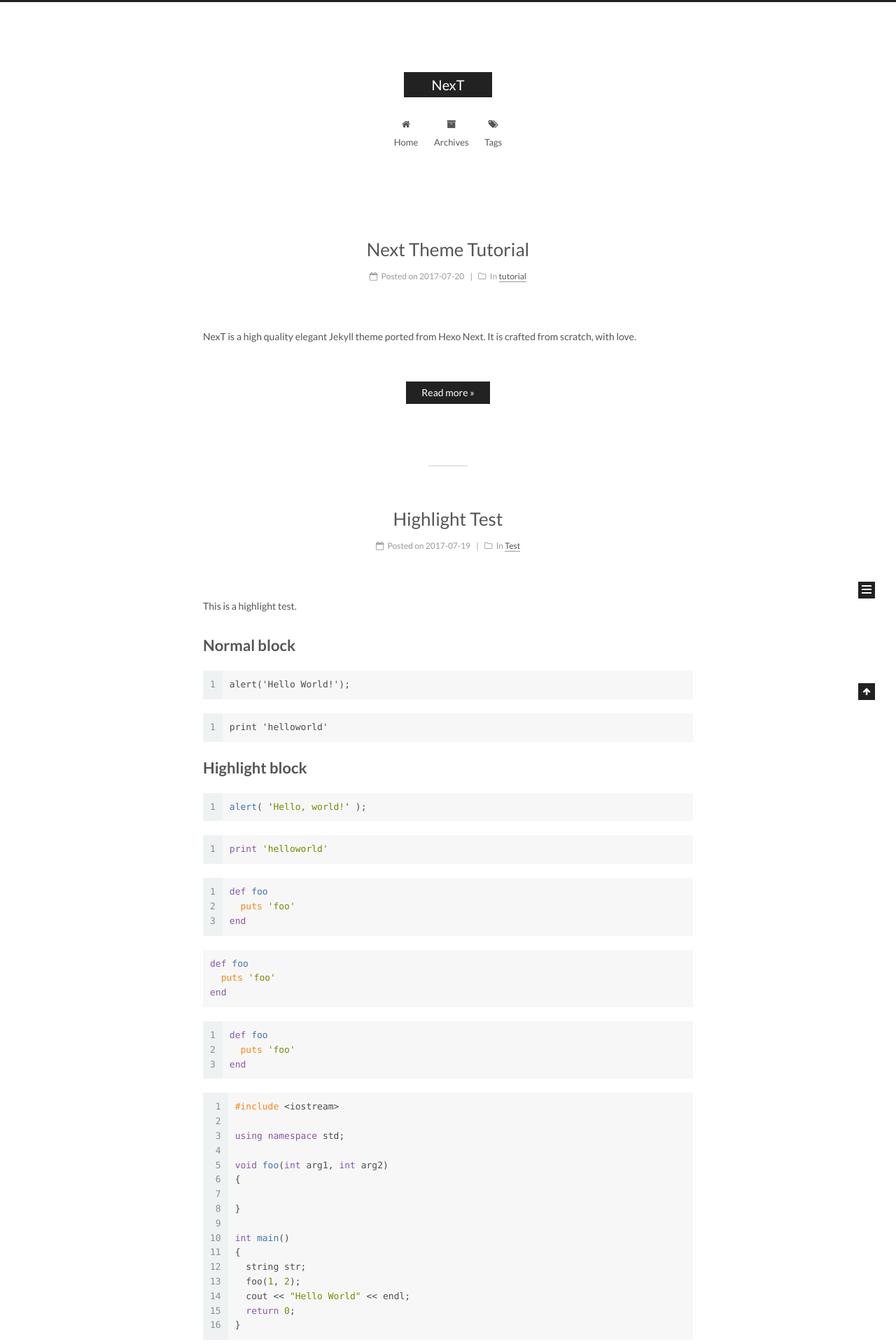
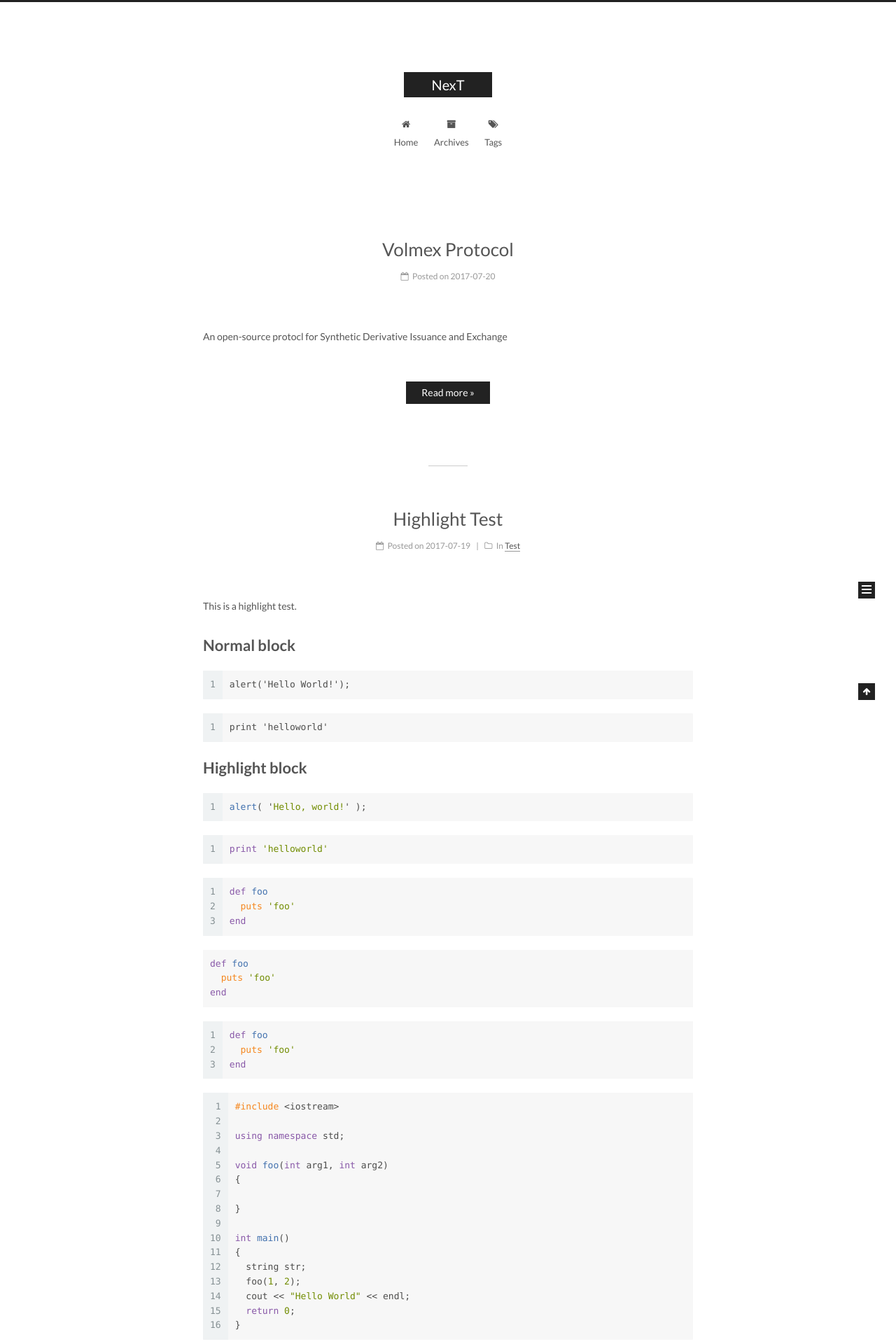
Before and after one commit to volmexlabs/volmexlabs.github.io, a Jekyll site: the page built from index.html, in a window 1280 px wide. Shown: the top 1920 px of the page at 70% size. Built offline with Jekyll 4.4.1, drawn with Linux system fonts in a browser that asks for light colours; emoji names are drawn with the system emoji font; the list of posts is cut into pages by our own code.

Commit message:
Initial Post

```diff
--- a/_posts/2017-07-20-next-tutorial.md
+++ b/_posts/2017-07-20-next-tutorial.md
@@ -1,8 +1,7 @@
 ---
-title: Next Theme Tutorial
-description: NexT is a high quality elegant Jekyll theme ported from Hexo Next. It is crafted from scratch, with love.
+title: Volmex Protocol
+description: An open-source protocl for Synthetic Derivative Issuance and Exchange
 categories:
- - tutorial
 tags:
 ---
 
```
